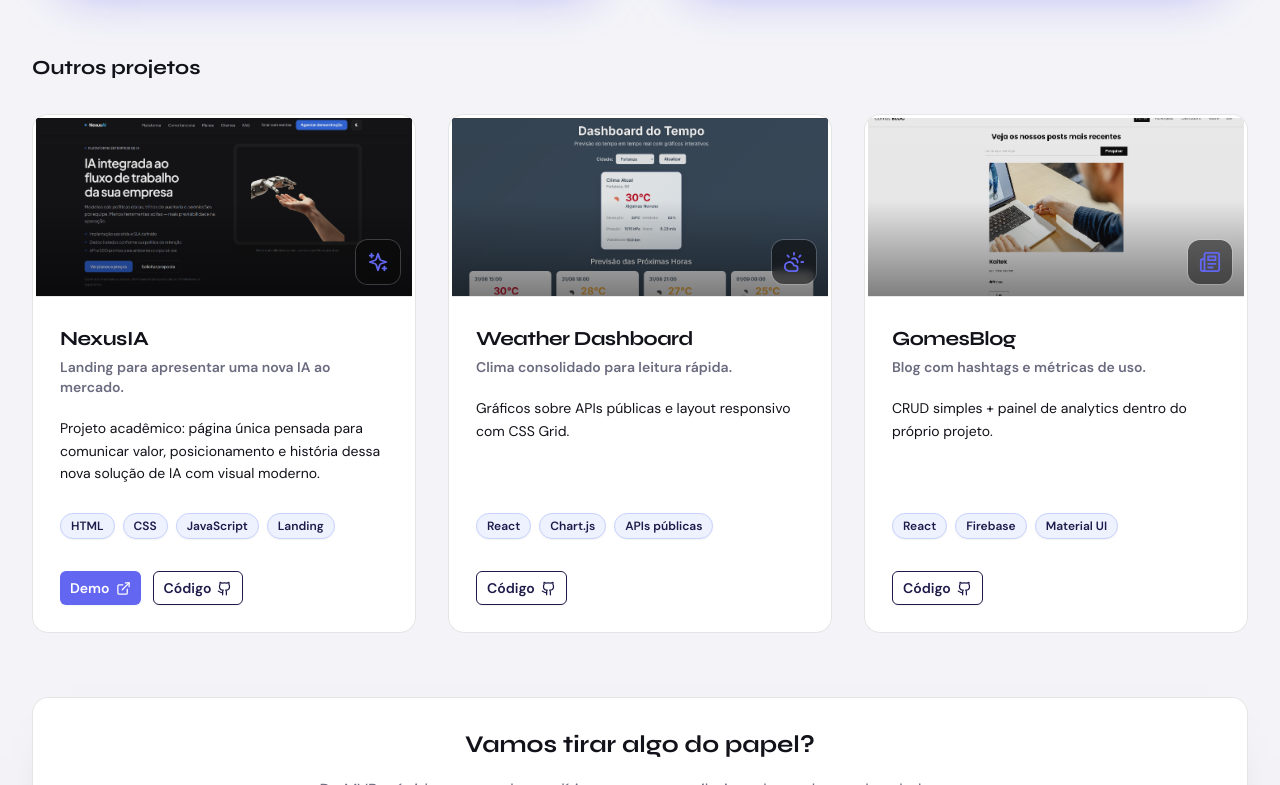
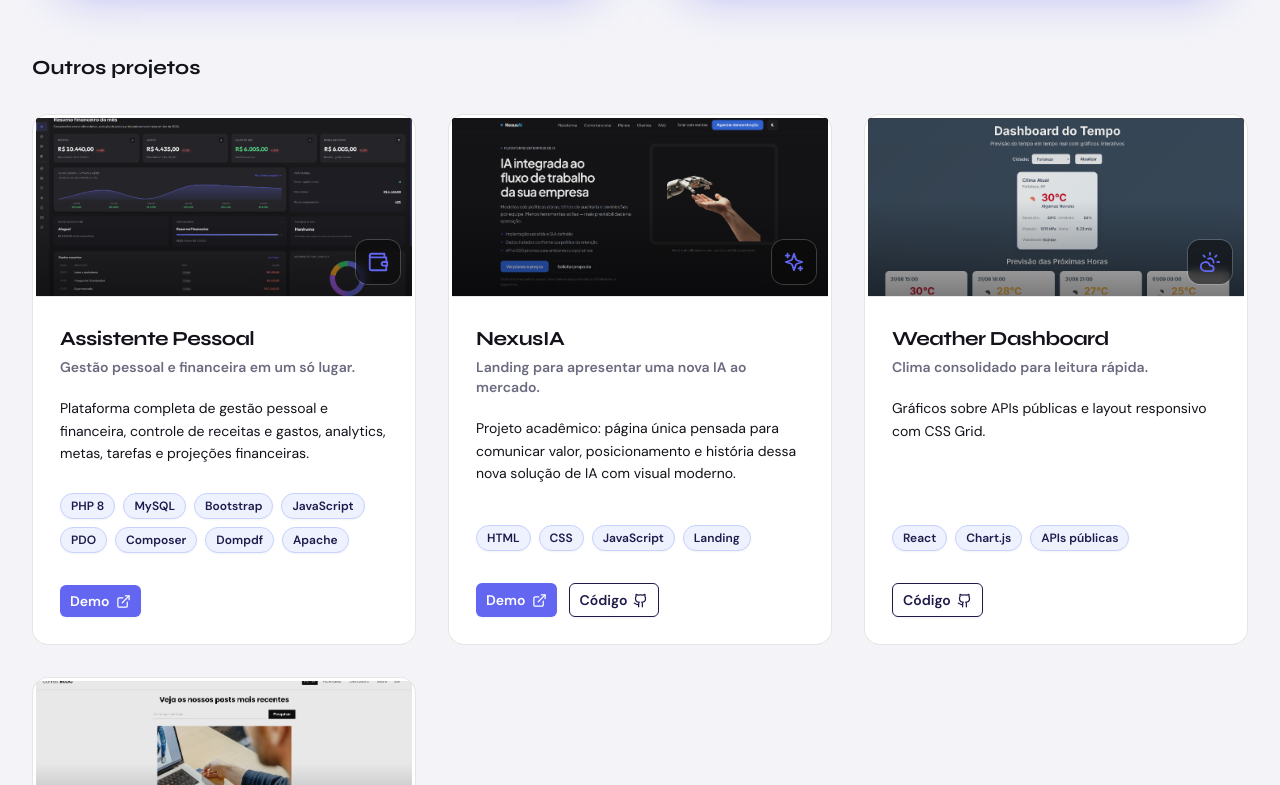
Before and after one commit to Kaue-Gomes/portifoliodev, a Next.js app: page / in a window 1280 px wide. Shown: the part 4175-4960 px from the top of the page. Built offline with nearby package versions, Linux system fonts and the light colour scheme; no server answers.

Commit message:
Adiciona projeto Nexus Insight

```diff
--- a/components/sections/Projects.tsx
+++ b/components/sections/Projects.tsx
@@ -3,7 +3,7 @@
 import Image from 'next/image'
 import { useMemo, useState } from 'react'
 import type { LucideIcon } from 'lucide-react'
-import { CloudSun, ExternalLink, Github, Key, Newspaper, Sparkles } from 'lucide-react'
+import { CloudSun, ExternalLink, Github, Key, Newspaper, Sparkles, Wallet } from 'lucide-react'
 import { AnimatePresence, motion } from 'framer-motion'
 import Button from '@/components/ui/Button'
 import CredentialsModal from '@/components/ui/CredentialsModal'
@@ -84,6 +84,19 @@ const projectsData: readonly Project[] = [
     demo: 'https://nexux-insights.vercel.app/',
     hideDemo: false,
     hasCredentials: false,
+  },
+  {
+    kind: 'compact',
+    title: 'Assistente Pessoal',
+    headline: 'Gestão pessoal e financeira em um só lugar.',
+    description:
+      'Plataforma completa de gestão pessoal e financeira, controle de receitas e gastos, analytics, metas, tarefas e projeções financeiras.',
+    technologies: ['PHP 8', 'MySQL', 'Bootstrap', 'JavaScript', 'PDO', 'Composer', 'Dompdf', 'Apache'],
+    filters: ['Full stack'],
+    thumbnail: '/projects/mygestor.png',
+    Icon: Wallet,
+    demo: 'https://codesky.com.br/demolaboratorio',
+    hideDemo: false,
   },
   {
     kind: 'compact',
```
Also changed, not shown: public/projects/mygestor.png.
